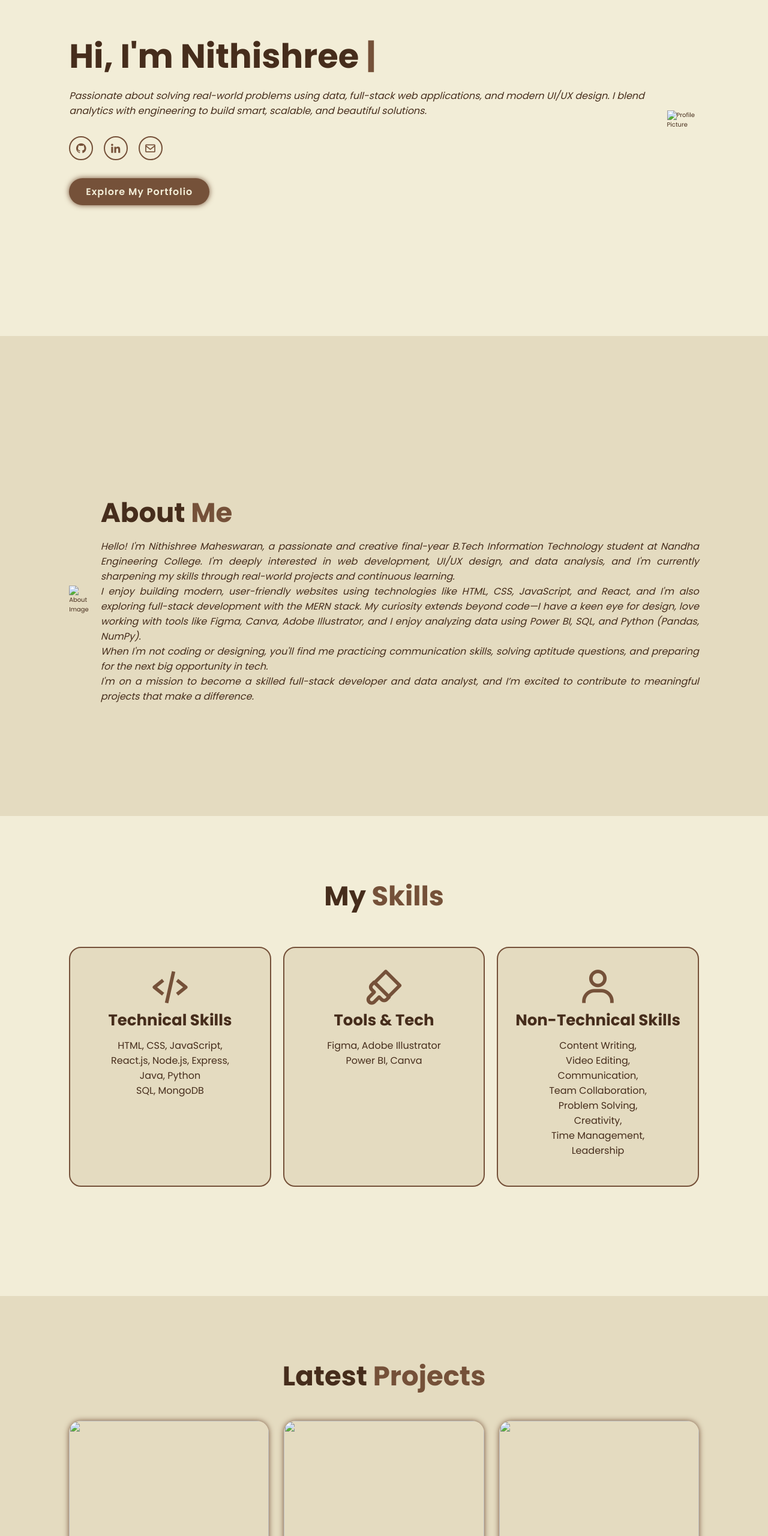
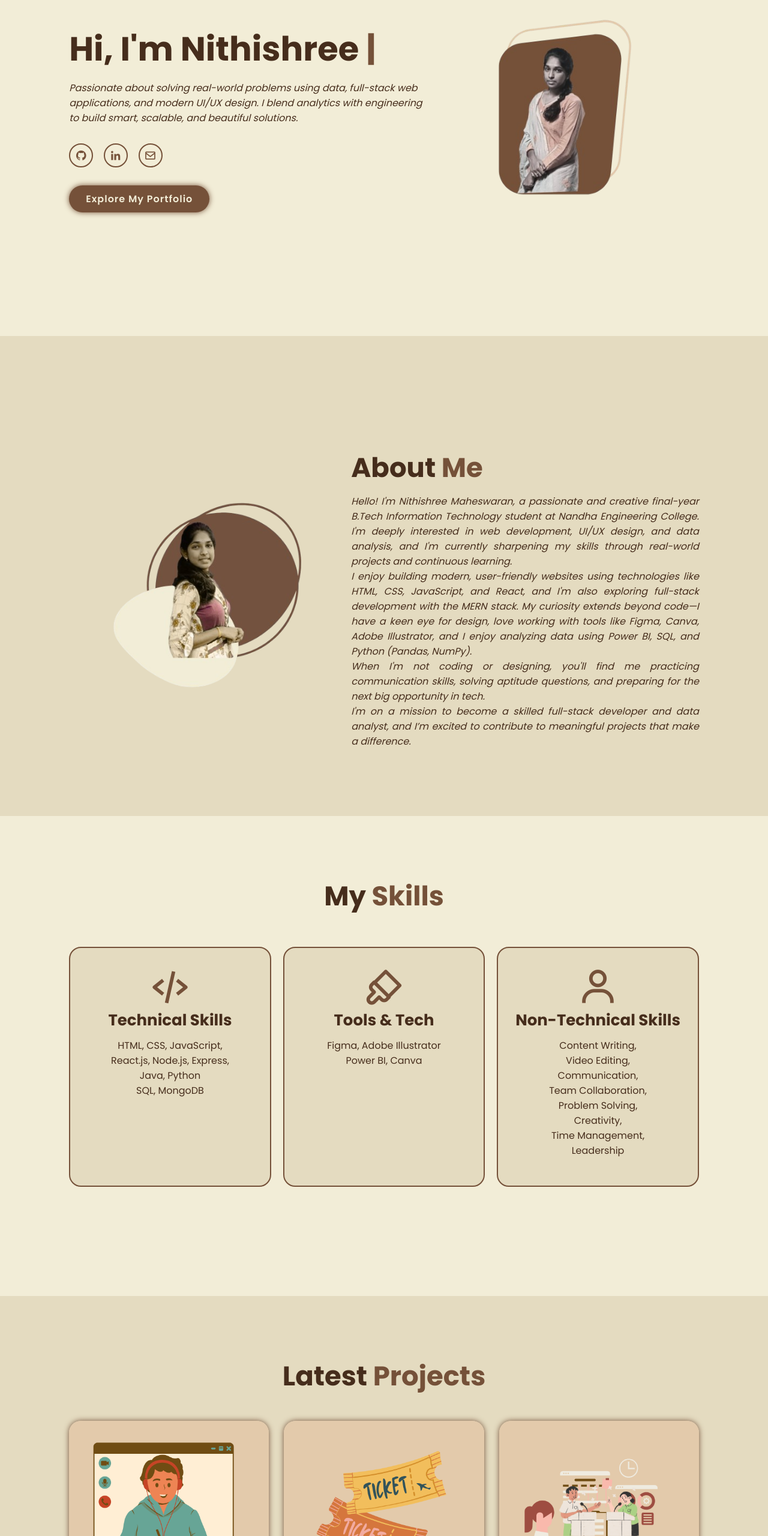
Before and after one commit to nithishreemd/portfolio-frontend, a plain HTML site: page index.html in a window 1280 px wide. Shown: the part 240-2800 px from the top of the page at 60% size. Drawn offline with nearby package versions, Linux system fonts and the light colour scheme.

Commit message:
Fixed image paths

```diff
--- a/index.html
+++ b/index.html
@@ -36,13 +36,13 @@
             <a href="#portfolio" class="btn">Explore My Portfolio</a>
         </div>
         <div class="home-img">
-            <img src="/FontEnd/image/homepage.png" alt="Profile Picture">
+            <img src="image/homepage.png" alt="Profile Picture">
         </div>
     </section>
 
     <section class="about" id="about">
         <div class="about-img">
-            <img src="/FontEnd/image/portfolio.png" alt="About Image">
+            <img src="image/portfolio.png" alt="About Image">
         </div>
         <div class="about-content">
             <h2 class="heading">About <span>Me</span></h2><br>
@@ -79,7 +79,7 @@
     <h2 class="heading">Latest <span>Projects</span></h2>
     <div class="portfolio-container">
         <div class="portfolio-box">
-            <img src="/FontEnd/image/mind.png" alt="">
+            <img src="image/mind.png" alt="">
             <div class="portfolio-layer">
                 <h4>MindSetFinder</h4>
                 <p>AI-based emotion detection using FastAPI (Python), React.js, and Tailwind CSS. Captures facial, voice, and text cues.</p>
@@ -87,7 +87,7 @@
             </div>
         </div>
         <div class="portfolio-box">
-            <img src="/FontEnd/image/ticket.png" alt="">
+            <img src="image/ticket.png" alt="">
             <div class="portfolio-layer">
                 <h4>Erode 360 Ticket</h4>
                 <p>AI chatbot platform for booking movies, transport, and rentals. Uses NLP for real-time conversations and API integration.</p>
@@ -95,7 +95,7 @@
             </div>
         </div>
         <div class="portfolio-box">
-            <img src="/FontEnd/image/expense.png" alt="">
+            <img src="image/expense.png" alt="">
             <div class="portfolio-layer">
                 <h4>Expenditure Tracker</h4>
                 <p>Basic web app using HTML, CSS, and JavaScript to track income/expenses with localStorage.</p>
@@ -103,7 +103,7 @@
             </div>
         </div>
         <div class="portfolio-box">
-            <img src="/FontEnd/image/event.png" alt="">
+            <img src="image/event.png" alt="">
             <div class="portfolio-layer">
                 <h4>Event Management System</h4>
                 <p>Web-based planner with Dialogflow chatbot for booking events, venues, catering, and more.</p>
--- a/script.js
+++ b/script.js
@@ -157,7 +157,6 @@ const typed = new Typed(".multiple-text", {
 });
 
 // ✅ Contact form submission to backend
-// // Contact form submission to backend
 const form = document.getElementById('contact-form');
 const msgSpan = document.getElementById('msg');
 
@@ -173,7 +172,7 @@ form.addEventListener('submit', async (e) => {
     };
 
     try {
-        const res = await fetch('http://localhost:5000/api/contact', {
+        const res = await fetch('https://portfolio-backend-mfr6.onrender.com/api/contact', {
             method: 'POST',
             headers: {
                 'Content-Type': 'application/json'
```
